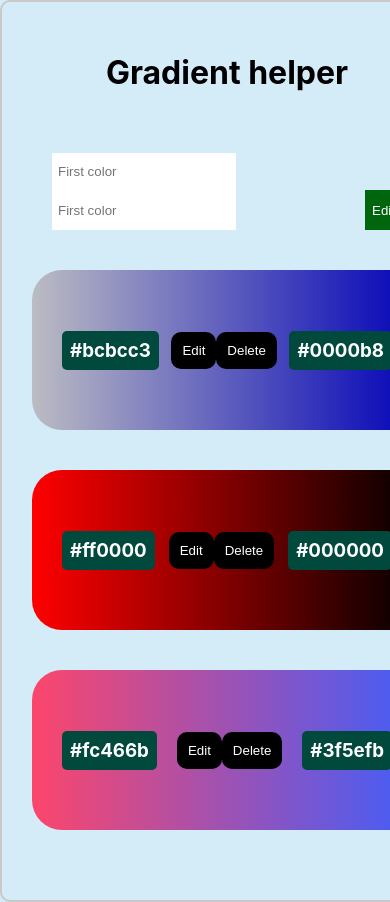
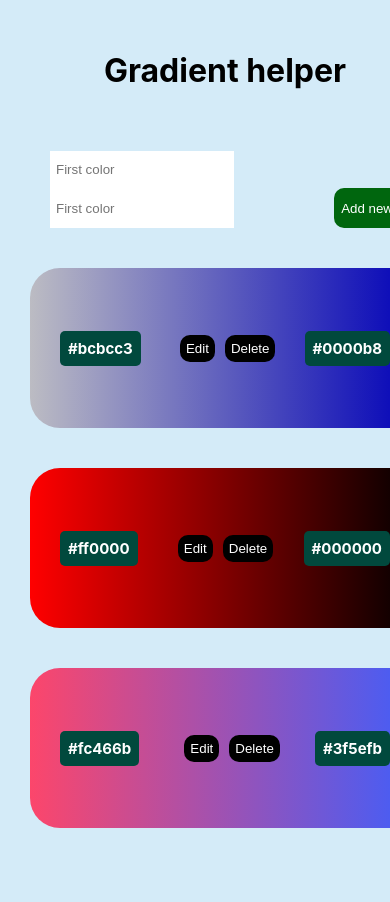
Before and after one commit to ideni44/gradient, a React (Create React App) app: page /new in a window 390 px wide. Shown: the top 902 px of the page. Built offline with nearby package versions, Linux system fonts and the light colour scheme.

Commit message:
styles v2.0

```diff
--- a/src/components/List.jsx
+++ b/src/components/List.jsx
@@ -10,18 +10,13 @@ function List({edit}) {
     const selectedItem = useSelector(state=>state.selectedItem)
 
 
-    const deleteGradient = (id) => {
-        console.log(id)
+    const actionWithGradient = (id,action) => {
+        action === 'delete' ? dispatch(deleteItem(id)) : dispatch(setEditItem(id))
         dispatch(deleteItem(id))
     }
 
-    const setEditGradient = (id) => {
-        console.log(id)
-        dispatch(setEditItem(id))
-    }
-
     const array = edit ? selectedItem : items
-
+    const buttonDelete = edit && {display:'none'}
 
     return (
         <section className="list">
@@ -31,13 +26,21 @@ function List({edit}) {
                         const {id,first,second} = i
                         console.log(i)
                         return (
-                            <div className="list__gradients__item" key={id} style={{background:`linear-gradient(to right, ${first}, ${second})`}}>
+                            <div className="list__gradients__item"
+                                key={id}
+                                style={{background:`linear-gradient(to right, ${first}, ${second})`}}>
                                 <h1 className="list__gradients__item__title">{first}</h1>
                                 <div className="list__gradients__item__group">
                                     <Link to={'/edit/' + id}>
-                                        <button className="list__gradients__item__group__button" onClick={()=>setEditGradient(id)}>Edit</button>
+                                        <button
+                                            className="list__gradients__item__group__button"
+                                            onClick={()=>actionWithGradient(id,'edit')}
+                                            style={buttonDelete}>Edit</button>
                                     </Link>
-                                    <button className="list__gradients__item__group__button" onClick={()=>deleteGradient(id)}>Delete</button>
+                                    <button
+                                        className="list__gradients__item__group__button"
+                                        onClick={()=>actionWithGradient(id,'delete')}
+                                        style={buttonDelete}>Delete</button>
                                 </div>
                                 <h1 className="list__gradients__item__title">{second}</h1>
                             </div>
@@ -50,6 +53,3 @@ function List({edit}) {
 }
 
 export default List
-
-
-// Сделдать кнопки удобнее
--- a/src/pages/Addnew.jsx
+++ b/src/pages/Addnew.jsx
@@ -44,7 +44,7 @@ function Addnew() {
                     className="add__container__button"
                     onClick={()=>editGradient()}
                     disabled={buttonAllow}
-                    style={buttonAllow ?{cursor: 'not-allowed'}:{cursor:'pointer'}}>Edit</button>
+                    style={buttonAllow ?{cursor: 'not-allowed'}:{cursor:'pointer'}}>Add new</button>
             </div>
            <List/>
         </section>
--- a/src/pages/Edit.jsx
+++ b/src/pages/Edit.jsx
@@ -23,6 +23,10 @@ function Edit() {
         value.length !=0 ? setButtonAllow({...buttonAllow, [position]: true}) : setButtonAllow({...buttonAllow,[position]: false})
     }
 
+
+    const firstButton = !buttonAllow['first']?{cursor: 'not-allowed'}:{cursor:'pointer'}
+    const secondButton = !buttonAllow['second']?{cursor: 'not-allowed'}:{cursor:'pointer'}
+
     return (
         <section className="edit">
             <div className="edit__container">
@@ -36,7 +40,7 @@ function Edit() {
                         className="edit__container__button"
                         onClick={()=>editGradient('first')}
                         disabled={!buttonAllow['first']}
-                        style={!buttonAllow['first']?{cursor: 'not-allowed'}:{cursor:'pointer'}}>Edit</button>
+                        style={firstButton}>Edit</button>
                 </div>
                 <div>
                     <input
@@ -48,7 +52,7 @@ function Edit() {
                         className="edit__container__button"
                         disabled={!buttonAllow['second']}
                         onClick={()=>editGradient('second')}
-                        style={!buttonAllow['second']?{cursor: 'not-allowed'}:{cursor:'pointer'}}>Edit</button>
+                        style={secondButton}>Edit</button>
                 </div>
             </div>
             <List edit={true}/>
--- a/src/redux/actions.js
+++ b/src/redux/actions.js
@@ -14,7 +14,6 @@ const deleteItem = (id) => {
 
 
 const editItem = (position,color) => {
-    // console.log(position,color)
     return {
         type:'EDIT_ITEM',
         position,
@@ -33,7 +32,6 @@ const setItems = (items) => {
 
 
 const setEditItem = (id) => {
-    console.log(id)
     return {
         type:'SET_EDIT_ITEM',
         payload:id,
--- a/src/redux/store.js
+++ b/src/redux/store.js
@@ -1,8 +1,6 @@
 import { createStore } from "redux";
 import gradients from "./reducer";
 
-
 const store = createStore(gradients,window.__REDUX_DEVTOOLS_EXTENSION__ && window.__REDUX_DEVTOOLS_EXTENSION__())
 
-
 export default store
--- a/src/sass/components/_addbutton.scss
+++ b/src/sass/components/_addbutton.scss
@@ -1,4 +1,5 @@
 .group{
+    margin-bottom: 40px;
     &__buttons{
         display: flex;
         justify-content: space-between;
--- a/src/sass/components/_list.scss
+++ b/src/sass/components/_list.scss
@@ -18,13 +18,13 @@
             border-radius: 30px;
             &__group{
                 &__button{
+                    margin-left: 10px;
                     border: 1px solid transparent;
                     color: white;
                     background: rgb(0, 0, 0);
                     padding: 10px;
                     border-radius: 10px;
                     cursor: pointer;
-
                 }
             }
         }
--- a/src/sass/index.scss
+++ b/src/sass/index.scss
@@ -8,13 +8,12 @@ body{
     width: 100%;
     max-width: 1080px;
     margin: 0 auto;
-    border: 2px solid rgb(201, 201, 201);
     border-radius: 10px;
     padding: 30px;
 }
 
 
-@media screen and (max-width: 400px) {
+@media screen and (max-width: 480px) {
     .add{
         &__container{
             flex-wrap:wrap
@@ -29,8 +28,16 @@ body{
         &__buttons{
             display: block;
             &__edit{
-                width: 230px;
+                width: 260px;
             }
+        }
+    }
+    .list{
+        h1{
+            font-size: 15px;
+        }
+        button{
+            padding: 5px;
         }
     }
 }
@@ -71,6 +78,7 @@ body{
             color: white;
             background: rgb(0, 102, 14);
             cursor: pointer;
+            border-radius: 10px;
         }
     }
 }
```
